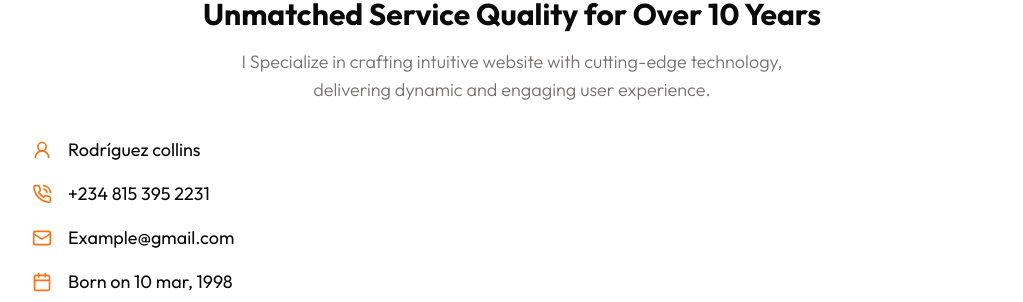
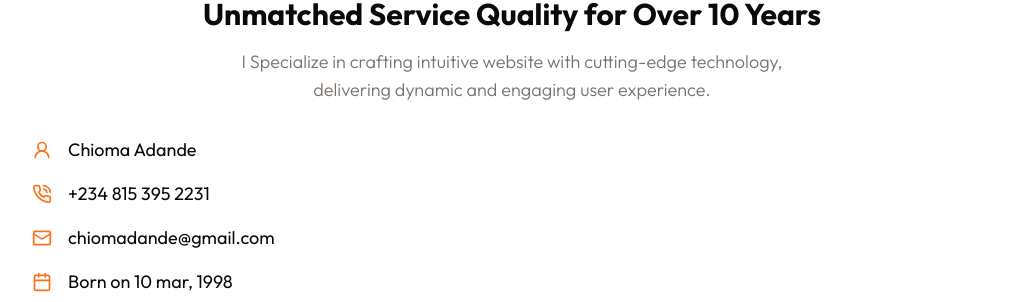
Before and after one commit to DevIsraelHub/portfolio-website, a Next.js app: page / in a window 1280 px wide. Shown: the part 1038-1340 px from the top of the page, without its empty margins (128-1151 px from the left). Built offline with nearby package versions, Linux system fonts and the light colour scheme.

Commit message:
Update index.tsx

```diff
--- a/src/constants/index.tsx
+++ b/src/constants/index.tsx
@@ -1,9 +1,9 @@
 import { Blocks, Calendar, Facebook, GanttChartSquare, Gem, GraduationCap, HomeIcon, Instagram, Linkedin, MailIcon, PhoneCall, Twitter, User2, Youtube } from "lucide-react";
 
 
-export const siteOwner = "Rodríguez collins"
+export const siteOwner = "Chioma Adande"
 export const phoneNumber = "+234 815 395 2231"
-export const email = "Example@gmail.com"
+export const email = "chiomadande@gmail.com"
 export const address = "321 Blue Avenue NY, USA"
 
 export const site = {
```
